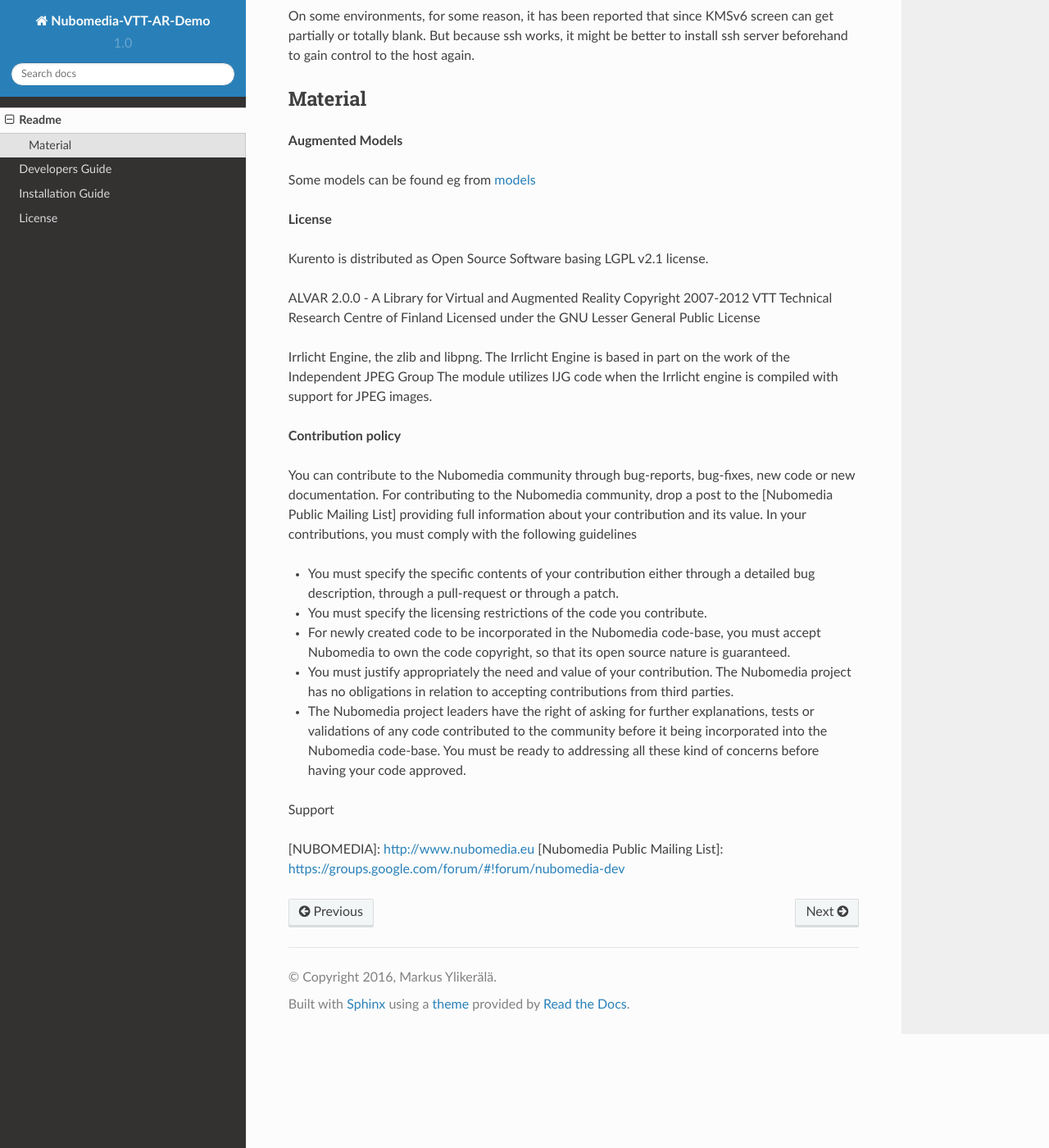
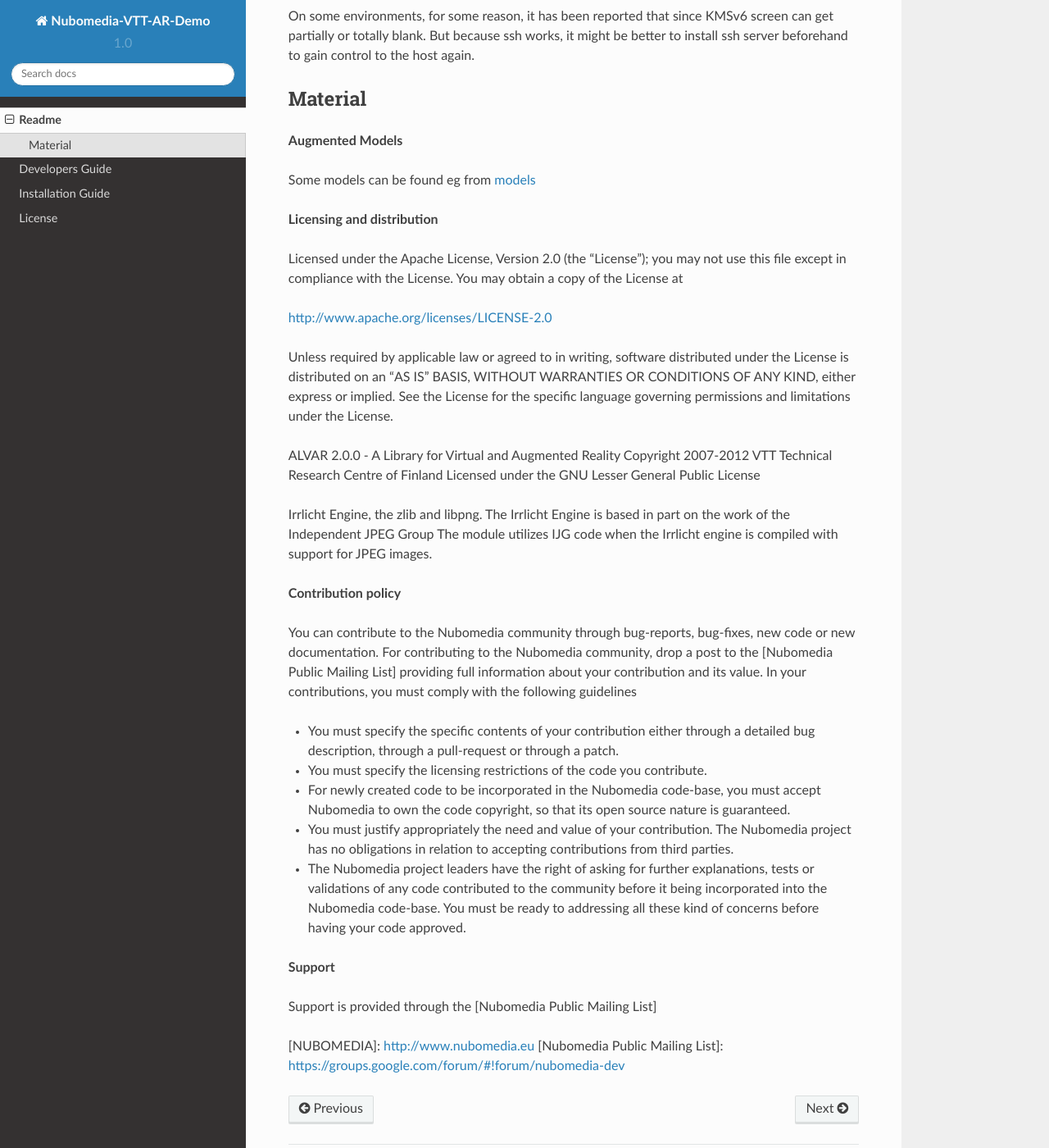
Before and after one commit to nubomedia-vtt/Doc-Nubomedia-VTT-AR-Demo, a Sphinx documentation site: the page built from docs/source/README.rst, in a window 1280 px wide and 1400 px high, scrolled down 884 px. Shown: the whole window at 82% size. Built offline with Sphinx 7.4.7 and the Read the Docs theme 2.0.0, drawn with Linux system fonts in a browser that asks for light colours; pages that are not in the unit, such as notebooks, are missing from menus.

Commit message:
Polishing

```diff
--- a/docs/source/README.rst
+++ b/docs/source/README.rst
@@ -57,9 +57,13 @@
 Some models can be found eg from
 `models <https://github.com/nubomedia-vtt/armoduledemos/tree/master/Models>`__
 
-**License**
+**Licensing and distribution**
 
-Kurento is distributed as Open Source Software basing LGPL v2.1 license.
+Licensed under the Apache License, Version 2.0 (the "License"); you may not use this file except in compliance with the License. You may obtain a copy of the License at
+
+http://www.apache.org/licenses/LICENSE-2.0
+
+Unless required by applicable law or agreed to in writing, software distributed under the License is distributed on an "AS IS" BASIS, WITHOUT WARRANTIES OR CONDITIONS OF ANY KIND, either express or implied. See the License for the specific language governing permissions and limitations under the License.
 
 ALVAR 2.0.0 - A Library for Virtual and Augmented Reality Copyright 2007-2012 VTT Technical Research Centre of Finland Licensed under the GNU Lesser General Public License
 
@@ -83,9 +87,9 @@
   before it being incorporated into the Nubomedia code-base. You must be ready to
   addressing all these kind of concerns before having your code approved.
 
-Support
 
--------
+**Support**
+
 Support is provided through the [Nubomedia Public Mailing List]
 
 [NUBOMEDIA]: http://www.nubomedia.eu
```
Also changed, not shown: README.md (+6 -2 lines), 3 other files.
